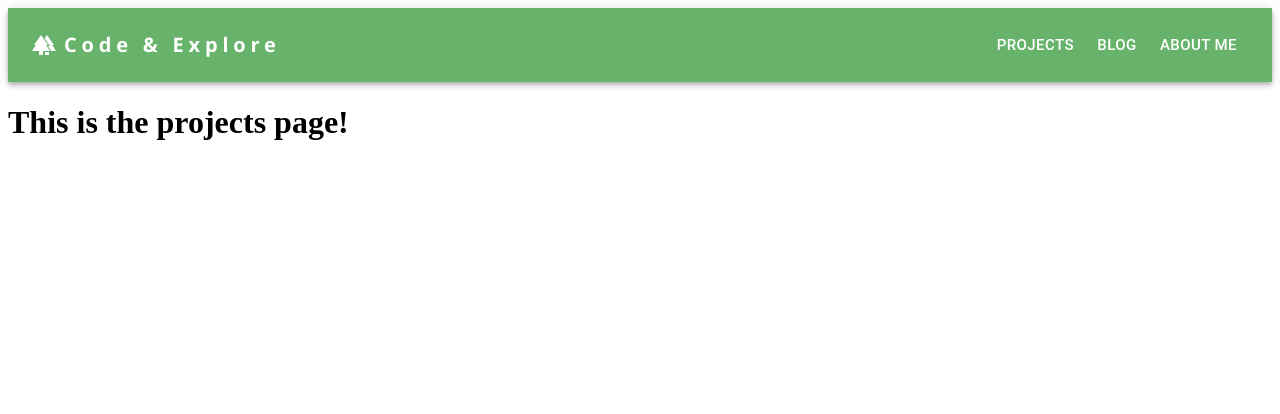
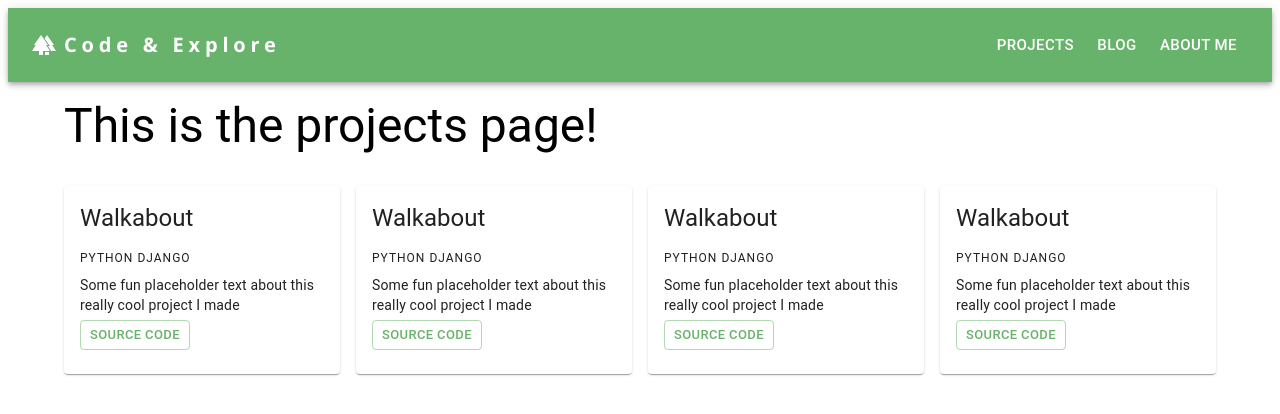
Before and after one commit to megancindric/reactportfolio, a React (Create React App) app: page /projects in a window 1280 px wide. Shown: the top 414 px of the page. Built offline with nearby package versions, Linux system fonts and the light colour scheme.

Commit message:
📦 NEW: Created Project Card component for ProjectPage

```diff
--- /dev/null
+++ b/src/components/ProjectCard/ProjectCard.jsx
@@ -0,0 +1,31 @@
+import {
+  Button,
+  Card,
+  CardActions,
+  CardContent,
+  Typography,
+} from "@mui/material";
+import React from "react";
+
+const ProjectCard = ({ project }) => {
+  return (
+    <Card sx={{ maxWidth: 350 }}>
+      <CardContent>
+        <Typography variant="h5" gutterBottom>
+          {project.name}
+        </Typography>
+        {project.technologies.map((tech) => (
+          <Typography variant="overline">{tech} </Typography>
+        ))}
+        <Typography variant="body2" gutterBottom>
+          {project.description}
+        </Typography>
+        <Button size="small" variant="outlined">
+          Source Code
+        </Button>
+      </CardContent>
+    </Card>
+  );
+};
+
+export default ProjectCard;
--- a/src/pages/ProjectPage/ProjectPage.jsx
+++ b/src/pages/ProjectPage/ProjectPage.jsx
@@ -1,10 +1,50 @@
+import { Card, Container, Typography } from "@mui/material";
+import { Box } from "@mui/system";
 import React from "react";
+import ProjectCard from "../../components/ProjectCard/ProjectCard";
 
 const ProjectPage = (props) => {
+  const projects = [
+    {
+      name: "Walkabout",
+      description:
+        "Some fun placeholder text about this really cool project I made",
+      technologies: ["Python", "Django"],
+      repository: "http://www.google.com",
+    },
+    {
+      name: "Walkabout",
+      description:
+        "Some fun placeholder text about this really cool project I made",
+      technologies: ["Python", "Django"],
+      repository: "http://www.google.com",
+    },
+    {
+      name: "Walkabout",
+      description:
+        "Some fun placeholder text about this really cool project I made",
+      technologies: ["Python", "Django"],
+      repository: "http://www.google.com",
+    },
+    {
+      name: "Walkabout",
+      description:
+        "Some fun placeholder text about this really cool project I made",
+      technologies: ["Python", "Django"],
+      repository: "http://www.google.com",
+    },
+  ];
   return (
-    <div className="container">
-      <h1>This is the projects page!</h1>
-    </div>
+    <Container sx={{ mt: "1rem" }}>
+      <Typography variant="h3" sx={{ mb: "2rem" }}>
+        This is the projects page!
+      </Typography>
+      <Box sx={{ display: "flex", flexWrap: "row", gap: "1rem" }}>
+        {projects.map((project) => (
+          <ProjectCard project={project} />
+        ))}
+      </Box>
+    </Container>
   );
 };
 
```
